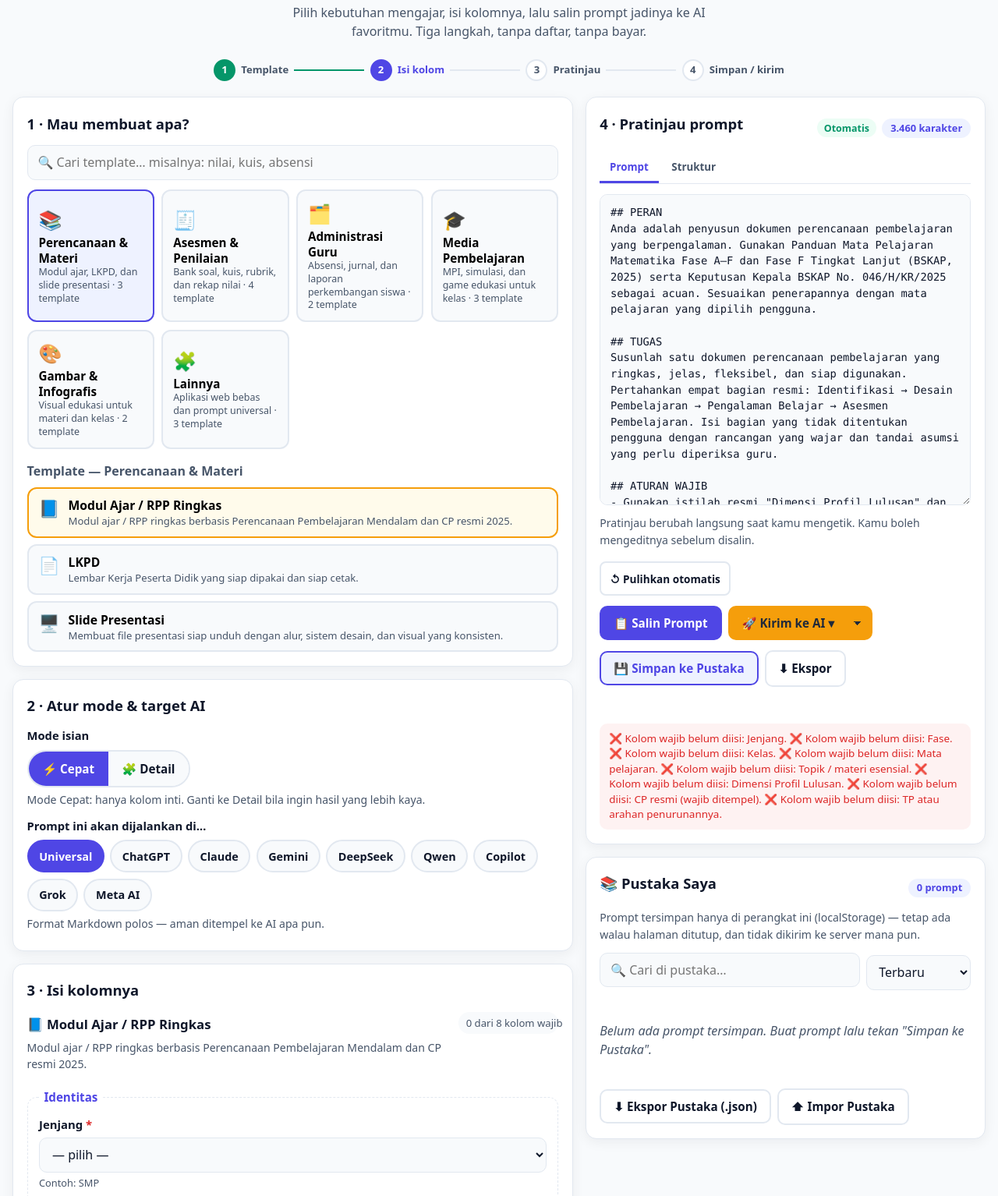
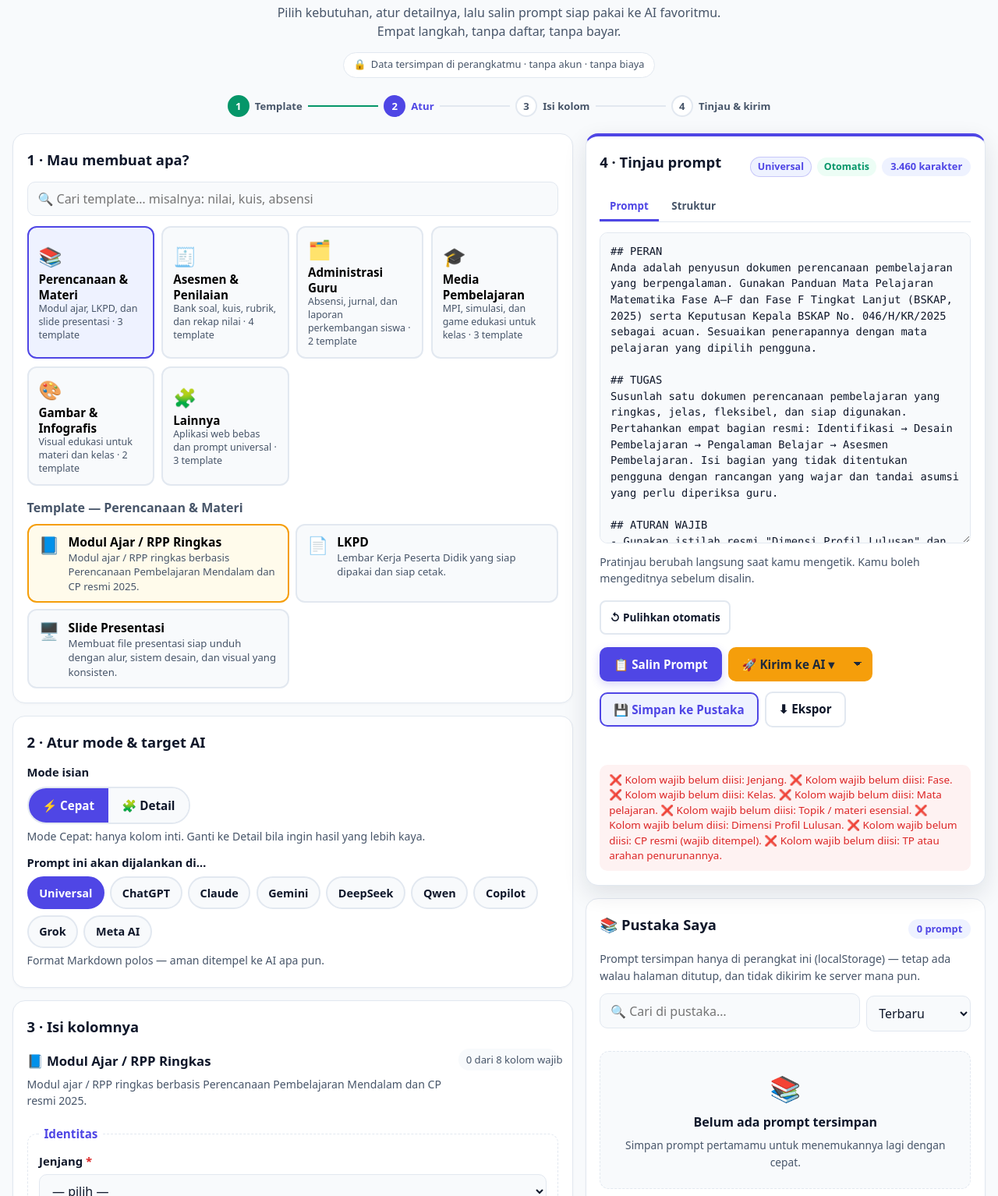
Before and after one commit to aantriono82/prompter, a website: page index.html in a window 1280 px wide. Shown: the part 173-1707 px from the top of the page at 78% size. Drawn offline with Linux system fonts and the light colour scheme.

Commit message:
Improve frontend UI hierarchy

```diff
--- a/index.html
+++ b/index.html
@@ -28,17 +28,18 @@
 
 <section class="pahlawan">
   <h1>Mau membuat apa hari ini?</h1>
-  <p>Pilih kebutuhan mengajar, isi kolomnya, lalu salin prompt jadinya ke AI favoritmu. Tiga langkah, tanpa daftar, tanpa bayar.</p>
+  <p>Pilih kebutuhan, atur detailnya, lalu salin prompt siap pakai ke AI favoritmu. Empat langkah, tanpa daftar, tanpa bayar.</p>
+  <p class="trust-badge"><span aria-hidden="true">🔒</span> Data tersimpan di perangkatmu · tanpa akun · tanpa biaya</p>
 </section>
 
 <nav class="progres-aplikasi" aria-label="Progres membuat prompt">
   <div class="progres-item aktif" data-langkah="1"><span>1</span><strong>Template</strong></div>
   <div class="progres-garis" aria-hidden="true"></div>
-  <div class="progres-item" data-langkah="2"><span>2</span><strong>Isi kolom</strong></div>
+  <div class="progres-item" data-langkah="2"><span>2</span><strong>Atur</strong></div>
   <div class="progres-garis" aria-hidden="true"></div>
-  <div class="progres-item" data-langkah="3"><span>3</span><strong>Pratinjau</strong></div>
+  <div class="progres-item" data-langkah="3"><span>3</span><strong>Isi kolom</strong></div>
   <div class="progres-garis" aria-hidden="true"></div>
-  <div class="progres-item" data-langkah="4"><span>4</span><strong>Simpan / kirim</strong></div>
+  <div class="progres-item" data-langkah="4"><span>4</span><strong>Tinjau &amp; kirim</strong></div>
 </nav>
 
 <main class="tata">
@@ -73,7 +74,7 @@
       <p class="petunjuk" id="petunjukTarget"></p>
     </section>
 
-    <section class="kartu" data-langkah="2" aria-labelledby="judulForm">
+    <section class="kartu" data-langkah="3" aria-labelledby="judulForm">
       <h2 id="judulForm">3 · Isi kolomnya</h2>
       <div class="form-kepala">
         <div>
@@ -92,10 +93,11 @@
   </div>
 
   <div class="kolom-kanan">
-    <section id="kartuPreview" class="kartu kartu-preview" data-langkah="3" aria-labelledby="judulPreview">
+    <section id="kartuPreview" class="kartu kartu-preview" data-langkah="4" aria-labelledby="judulPreview">
       <div class="preview-kepala">
-        <h2 id="judulPreview">4 · Pratinjau prompt</h2>
+        <h2 id="judulPreview">4 · Tinjau prompt</h2>
         <div class="preview-meta">
+          <span id="targetPreview" class="target-preview">Universal</span>
           <span id="statusPreview" class="status-preview">Otomatis</span>
           <span id="jumlahKarakter" class="lencana">0 karakter</span>
         </div>
@@ -112,7 +114,7 @@
         </div>
       </div>
       <div id="panelStruktur" class="struktur-preview" role="tabpanel" hidden></div>
-      <div class="baris-tombol">
+      <div class="baris-tombol preview-aksi-utama">
         <button id="tombolSalin" class="tombol tombol-utama" type="button">📋 Salin Prompt</button>
         <div class="menu-kirim">
           <label class="sr-only" for="pilihKirimAI">Pilih model AI tujuan</label>
@@ -121,7 +123,7 @@
           </select>
         </div>
       </div>
-      <div class="baris-tombol">
+      <div class="baris-tombol preview-aksi-sekunder">
         <button id="tombolSimpan" class="tombol tombol-sekunder" type="button">💾 Simpan ke Pustaka</button>
         <details class="menu-ekspor">
           <summary class="tombol tombol-hantu">⬇ Ekspor</summary>
--- a/script.js
+++ b/script.js
@@ -1216,6 +1216,8 @@ function perbaruiProgres(formLengkap){
     const nomor = Number(item.dataset.langkah);
     item.classList.toggle('aktif', nomor === tahapAktif);
     item.classList.toggle('selesai', nomor < tahapAktif);
+    if (nomor === tahapAktif) item.setAttribute('aria-current', 'step');
+    else item.removeAttribute('aria-current');
   });
   document.querySelectorAll('.progres-garis').forEach((garis, idx) => {
     garis.classList.toggle('selesai', idx + 1 < tahapAktif);
@@ -1234,6 +1236,7 @@ function perbaruiPreview(){
 }
 function perbaruiHitungan(){
   $('jumlahKarakter').textContent = $('areaPreview').value.length.toLocaleString('id-ID') + ' karakter';
+  $('targetPreview').textContent = targetAktif().nama;
   $('statusPreview').textContent = state.pratinjauManual ? 'Diedit manual' : 'Otomatis';
   $('tombolPulihkan').hidden = !state.pratinjauManual;
 }
@@ -1504,7 +1507,9 @@ function renderPustaka(){
   $('jumlahPustaka').textContent = state.pustaka.length + ' prompt';
   wadah.innerHTML = '';
   if (!daftar.length){
-    wadah.innerHTML = '<p class="kosong">' + (state.pustaka.length ? 'Tidak ada yang cocok dengan pencarian.' : 'Belum ada prompt tersimpan. Buat prompt lalu tekan "Simpan ke Pustaka".') + '</p>';
+    wadah.innerHTML = state.pustaka.length
+      ? '<p class="kosong">Tidak ada prompt yang cocok dengan pencarian.</p>'
+      : '<div class="kosong empty-pustaka"><span class="ikon" aria-hidden="true">📚</span><strong>Belum ada prompt tersimpan</strong><p>Simpan prompt pertamamu untuk menemukannya lagi dengan cepat.</p></div>';
     return;
   }
   for (const p of daftar){
--- a/style.css
+++ b/style.css
@@ -19,8 +19,8 @@
   --garis:#E2E8F0;
   --bahaya:#DC2626;
   --sukses:#059669;
-  --bayang:0 6px 24px rgba(15,23,42,.08);
-  --jari:14px;
+  --bayang:0 10px 30px rgba(15,23,42,.11);
+  --jari:16px;
   --font:system-ui,-apple-system,"Segoe UI",Roboto,"Helvetica Neue",Arial,sans-serif;
   --font-mono:ui-monospace,"Cascadia Mono",Consolas,"Courier New",monospace;
 }
@@ -81,6 +81,11 @@ input,select,textarea{font-family:inherit;font-size:1rem;color:var(--teks)}
 .pahlawan h1{margin:.2rem 0 .4rem;font-size:clamp(1.6rem,4vw,2.4rem);color:var(--indigo)}
 [data-theme="gelap"] .pahlawan h1{color:#A5B4FC}
 .pahlawan p{margin:0 auto;max-width:65ch;color:var(--teks-redup)}
+.trust-badge{
+  display:inline-flex;align-items:center;gap:.4rem;margin-top:.85rem!important;
+  padding:.35rem .75rem;border:1px solid var(--garis);border-radius:999px;
+  background:var(--kartu);font-size:.8rem;color:var(--teks-redup)!important;
+}
 .langkah{
   list-style:none;display:flex;gap:.6rem;justify-content:center;flex-wrap:wrap;
   padding:0;margin:1rem 0 0;
@@ -112,7 +117,7 @@ input,select,textarea{font-family:inherit;font-size:1rem;color:var(--teks)}
 
 /* ---------- Tata letak ---------- */
 .tata{
-  width:100%;max-width:1440px;margin:0 auto;padding:1rem;
+  width:100%;max-width:1280px;margin:0 auto;padding:1rem;
   display:grid;grid-template-columns:1fr;gap:1rem;align-items:start;
 }
 .kolom-kiri,.kolom-kanan,.kartu,.grup-kolom{min-width:0}
@@ -124,7 +129,11 @@ input,select,textarea{font-family:inherit;font-size:1rem;color:var(--teks)}
 }
 .kartu{
   background:var(--kartu);border:1px solid var(--garis);border-radius:var(--jari);
-  padding:1.1rem;box-shadow:0 4px 16px rgba(15,23,42,.06);margin-bottom:1rem;
+  padding:1.1rem;box-shadow:0 1px 3px rgba(15,23,42,.04);margin-bottom:1rem;
+}
+.kartu-preview{
+  border-top:4px solid var(--indigo);
+  box-shadow:var(--bayang);
 }
 .kartu h2{margin:.1rem 0 .8rem;font-size:1.15rem}
 .subjudul{margin:1rem 0 .5rem;font-size:1rem;color:var(--teks-redup)}
@@ -228,7 +237,10 @@ input,select,textarea{font-family:inherit;font-size:1rem;color:var(--teks)}
 .tombol{
   min-height:44px;border-radius:10px;padding:.6rem 1rem;font-weight:700;font-size:.95rem;
   border:2px solid transparent;text-decoration:none;display:inline-flex;align-items:center;gap:.4rem;
+  transition:background-color .15s,border-color .15s,color .15s,transform .15s,box-shadow .15s;
 }
+button:active,.tombol:active{transform:translateY(1px)}
+button:disabled,.tombol[aria-disabled="true"]{cursor:not-allowed;opacity:.55}
 .tombol-utama{background:var(--indigo);color:#fff}
 .tombol-utama:hover{background:var(--indigo-gelap)}
 .tombol-aksen{background:var(--amber);color:#1E293B}
@@ -244,11 +256,19 @@ label.tombol.berkas{cursor:pointer}
 .preview-kepala{display:flex;justify-content:space-between;align-items:center;gap:.6rem;flex-wrap:wrap}
 .preview-kepala > *{min-width:0}
 .preview-meta{display:flex;align-items:center;gap:.45rem;flex-wrap:wrap}
+.target-preview{
+  font-size:.78rem;font-weight:800;color:var(--indigo);
+  background:var(--indigo-lembut);border:1px solid color-mix(in srgb,var(--indigo) 25%,transparent);
+  border-radius:999px;padding:.15rem .55rem;white-space:nowrap;
+}
+[data-theme="gelap"] .target-preview{color:#C7D2FE}
 .status-preview{font-size:.78rem;font-weight:800;color:var(--sukses);background:#ECFDF5;border-radius:999px;padding:.15rem .55rem}
 [data-theme="gelap"] .status-preview{background:#064E3B;color:#A7F3D0}
 .tab-preview{display:flex;gap:.25rem;border-bottom:1px solid var(--garis);margin:.65rem 0 .8rem}
 .tab-preview-tombol{border:0;background:transparent;color:var(--teks-redup);padding:.55rem .8rem;font-weight:800;border-bottom:3px solid transparent;cursor:pointer}
 .tab-preview-tombol.aktif{color:var(--indigo);border-bottom-color:var(--indigo)}
+.preview-aksi-utama{margin-top:1rem}
+.preview-aksi-utama .tombol-utama{box-shadow:0 4px 12px rgba(79,70,229,.22)}
 .preview-bawah{display:flex;align-items:center;justify-content:space-between;gap:.7rem;flex-wrap:wrap}
 .preview-bawah > *{min-width:0}
 #areaPreview{
@@ -290,6 +310,14 @@ label.tombol.berkas{cursor:pointer}
 .pustaka-kontrol .cari{flex:1}
 .pilih-urutkan select{min-height:44px;padding:.6rem .7rem;border:1.5px solid var(--garis);border-radius:10px;background:var(--latar);color:var(--teks)}
 .daftar-pustaka{display:flex;flex-direction:column;gap:.6rem;margin-top:.4rem}
+.daftar-pustaka .kosong{
+  margin:.6rem 0 0;padding:1.4rem 1rem;text-align:center;font-style:normal;
+  border:1px dashed var(--garis);border-radius:12px;background:var(--latar);
+}
+.empty-pustaka{display:flex;flex-direction:column;align-items:center;gap:.2rem}
+.empty-pustaka .ikon{font-size:2rem;margin-bottom:.2rem}
+.empty-pustaka strong{font-size:1rem;color:var(--teks)}
+.empty-pustaka p{margin:.2rem 0 0;color:var(--teks-redup);font-size:.86rem}
 .item-pustaka{
   border:1.5px solid var(--garis);border-radius:12px;padding:.7rem .8rem;background:var(--latar);
   min-width:0;
@@ -326,7 +354,7 @@ label.tombol.berkas{cursor:pointer}
 /* ---------- Layar sangat lebar (IFP/TV) ---------- */
 @media (min-width:1800px){
   body{font-size:19px}
-  .tata,.kepala-dalam,.pahlawan,.kaki{max-width:1720px}
+  .tata,.kepala-dalam,.pahlawan,.kaki{max-width:1440px}
   .tombol,.segmen-tombol,.chip{padding:.8rem 1.3rem}
   .kotak-centang input{width:24px;height:24px}
 }
@@ -344,14 +372,15 @@ label.tombol.berkas{cursor:pointer}
 /* ---------- HP ---------- */
 @media (max-width:767px){
   .merek-teks small{display:none}
-  .kepala-dalam{padding:.5rem .7rem}
+  .kepala-dalam{padding:.5rem .7rem;flex-wrap:nowrap}
   .merek{min-width:0}
-  .merek-teks strong{font-size:1.05rem}
-  .kepala-aksi{width:100%;gap:.4rem}
-  .kepala-aksi .tombol{flex:1;justify-content:center;min-width:0;padding-left:.65rem;padding-right:.65rem}
+  .merek-teks strong{font-size:1rem}
+  .kepala-aksi{width:auto;gap:.35rem;flex-wrap:nowrap}
+  .kepala-aksi .tombol{justify-content:center;min-width:0;white-space:nowrap;padding-left:.55rem;padding-right:.55rem;font-size:.78rem}
   .pahlawan{padding:.95rem .7rem .25rem}
   .pahlawan h1{font-size:clamp(1.45rem,7vw,1.85rem)}
   .pahlawan p{font-size:.92rem}
+  .trust-badge{font-size:.74rem}
   .tata{padding:.7rem;gap:.7rem}
   .kartu{padding:.9rem}
   .grid-kategori{grid-template-columns:repeat(auto-fit,minmax(min(128px,100%),1fr))}
@@ -366,8 +395,8 @@ label.tombol.berkas{cursor:pointer}
   .progres-aplikasi{justify-content:center;overflow:visible;padding:.1rem .7rem .3rem}
   .progres-item strong{display:none}
   .progres-garis{min-width:24px}
-  .chip-baris{flex-wrap:wrap;overflow:visible;padding-bottom:0}
-  .chip{flex:1 1 auto;text-align:center}
+  .chip-baris{display:grid;grid-template-columns:repeat(2,minmax(0,1fr));padding-bottom:0}
+  .chip{width:100%;text-align:center;padding-left:.45rem;padding-right:.45rem}
   .preview-bawah{display:block}
   .pustaka-kontrol{align-items:stretch;flex-direction:column}
   .pustaka-kontrol .cari{margin-bottom:0}
@@ -387,6 +416,11 @@ label.tombol.berkas{cursor:pointer}
   }
   .baris-aksi-mobile .tombol{flex:1;justify-content:center}
   body{padding-bottom:76px}
+  .pemberitahuan{bottom:calc(76px + env(safe-area-inset-bottom) + 12px)}
+}
+
+@media (min-width:1100px){
+  .daftar-template{display:grid;grid-template-columns:repeat(2,minmax(0,1fr))}
 }
 
 @media (prefers-reduced-motion:reduce){
```
